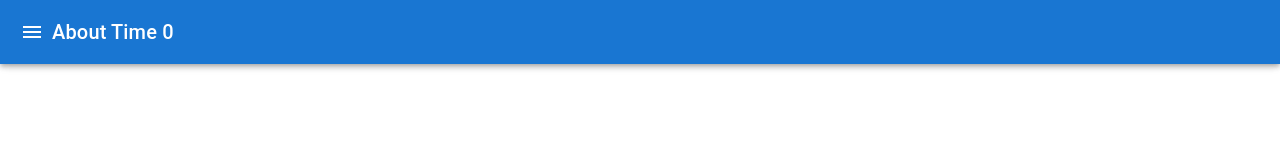
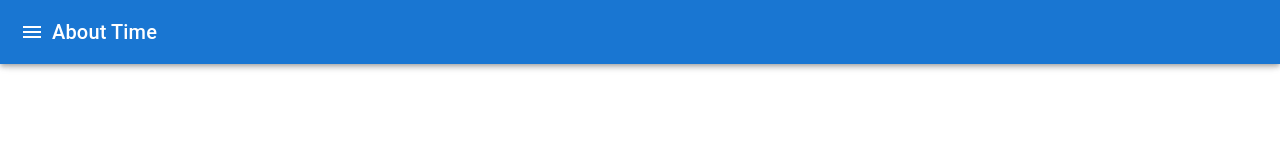
Before and after one commit to tannerbroberts/tannerbroberts.github.io, a React (Vite) app: page / in a window 1280 px wide. Shown: the top 160 px of the page. Built offline with nearby package versions, Linux system fonts and the light colour scheme.

Commit message:
adds focused item name display to header

```diff
--- a/src/components/Header.tsx
+++ b/src/components/Header.tsx
@@ -1,11 +1,17 @@
 import { AppBar, Toolbar, IconButton, Typography } from '@mui/material';
 import { Menu, MenuOpen } from '@mui/icons-material';
 import { useAppDispatch, useAppState } from '../context/App';
+import { getItemById } from '../store/utils/item';
+import { useMemo } from 'react';
 
 
 export default function Header() {
-  const { sideDrawerOpen, items } = useAppState()
+  const { sideDrawerOpen, items, focusedItemId } = useAppState()
   const appDispatch = useAppDispatch()
+
+  const focusedItem = useMemo(() => {
+    return getItemById(items, focusedItemId)
+  }, [focusedItemId, items])
 
   return (
     <AppBar position="fixed" sx={{ zIndex: (theme) => theme.zIndex.drawer + 1 }}>
@@ -19,7 +25,7 @@ export default function Header() {
           {sideDrawerOpen ? <MenuOpen /> : <Menu />}
         </IconButton>
         <Typography variant="h6" noWrap component="div">
-          About Time {items.length}
+          {focusedItem ? focusedItem.name : 'About Time'}
         </Typography>
       </Toolbar>
     </AppBar>
```
